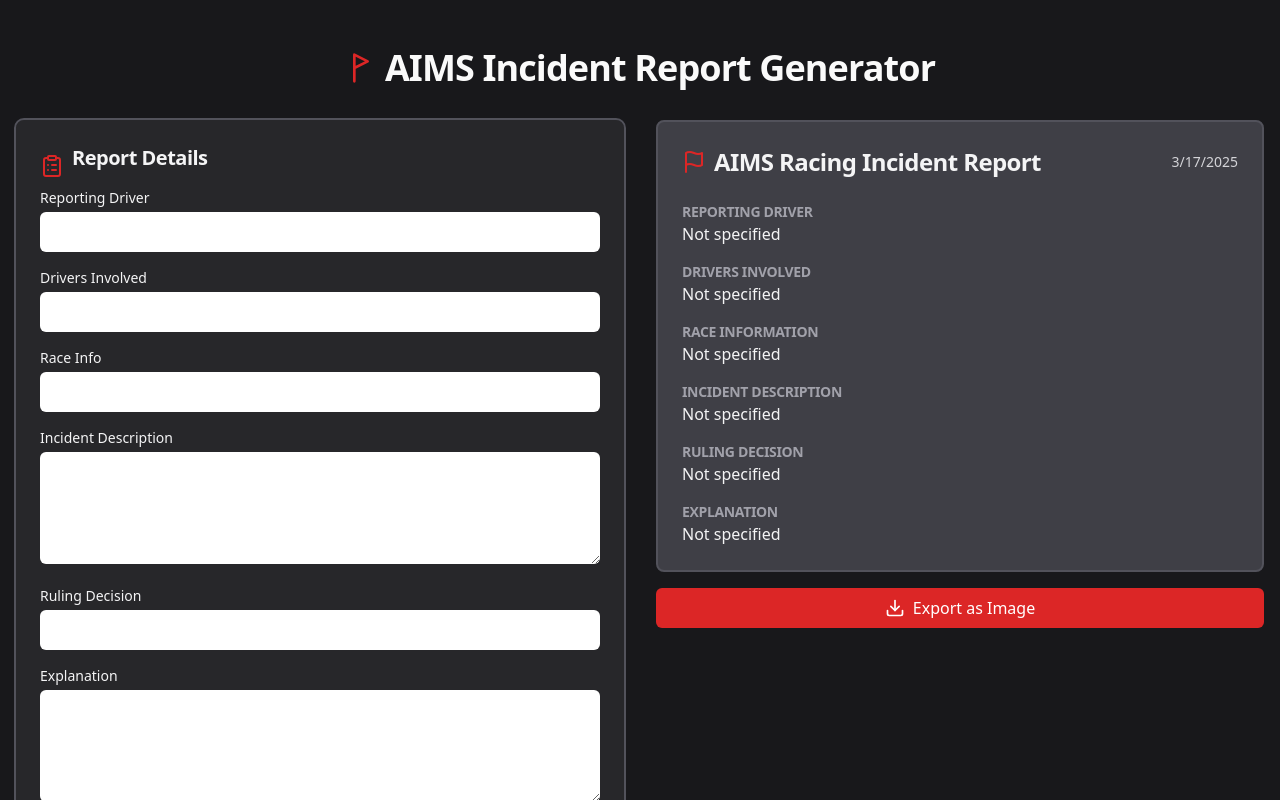
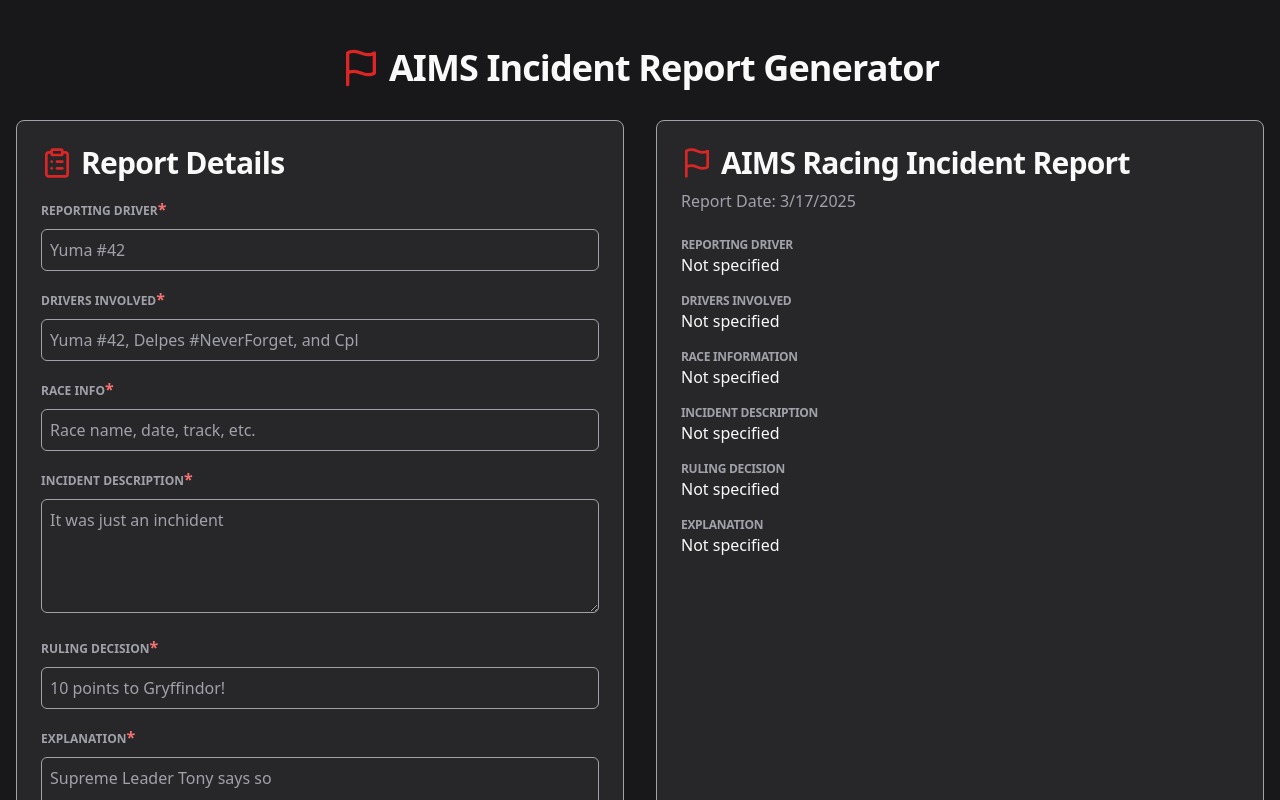
Before and after one commit to FurrerW/aimsReportTool, a React (Vite) app: page / in a window 1280 px wide. Shown: the top 800 px of the page. Built offline with nearby package versions, Linux system fonts and the light colour scheme.

Commit message:
style: enhance color variables and add input styling for better UI consistency

```diff
--- a/src/App.tsx
+++ b/src/App.tsx
@@ -1,6 +1,6 @@
 import React, { useState, useRef } from "react";
 import { toPng } from "html-to-image";
-import { ClipboardList, Flag, Download, FlagTriangleRight } from "lucide-react";
+import { ClipboardList, Flag, Download } from "lucide-react";
 
 interface IncidentReport {
   reportingDriver: string;
@@ -48,184 +48,182 @@ function App() {
       <div id="body-inner-container">
         <header className="py-8 flex items-center justify-center">
           <div className="flex items-center gap-2">
-            <FlagTriangleRight className="h-8 w-8 text-accent" />
+            <Flag className="size-10 text-accent" />
             <h1>AIMS Incident Report Generator</h1>
           </div>
         </header>
 
         <main className="grid grid-cols-1 lg:grid-cols-2 gap-8">
           {/* Input Form */}
-          <section className="bg-muted rounded-lg outline outline-2 outline-zinc-600 p-6">
+          <section className="bg-muted rounded-lg border border-border p-6 space-y-4">
             <div className="flex items-center gap-2">
-              <ClipboardList className="h-6 w-6 text-red-600" />
-              <h2 className="text-xl font-semibold text-zinc-100 mb-4">
-                Report Details
-              </h2>
+              <ClipboardList className="size-8 text-accent" />
+              <h2>Report Details</h2>
             </div>
             <div className="space-y-4">
-              <div>
-                <label className="block text-sm font-medium text-zinc-100 mb-1">
+              <div className="space-y-2">
+                <label htmlFor="reportingDriver" className="required">
                   Reporting Driver
                 </label>
                 <input
+                  id="reportingDriver"
+                  minLength={3}
+                  name="reportingDriver"
+                  onChange={handleInputChange}
+                  placeholder="Yuma #42"
+                  required
                   type="text"
-                  name="reportingDriver"
                   value={report.reportingDriver}
-                  onChange={handleInputChange}
-                  className="w-full px-3 py-2 rounded-md"
                 />
               </div>
 
-              <div>
-                <label className="block text-sm font-medium text-zinc-100 mb-1">
+              <div className="space-y-2">
+                <label htmlFor="driversInvolved" className="required">
                   Drivers Involved
                 </label>
                 <input
+                  id="driversInvolved"
+                  minLength={3}
+                  name="driversInvolved"
+                  onChange={handleInputChange}
+                  placeholder="Yuma #42, Delpes #NeverForget, and Cpl"
+                  required
                   type="text"
-                  name="driversInvolved"
                   value={report.driversInvolved}
-                  onChange={handleInputChange}
-                  className="w-full px-3 py-2 rounded-md"
                 />
               </div>
 
-              <div>
-                <label className="block text-sm font-medium text-zinc-100 mb-1">
+              <div className="space-y-2">
+                <label htmlFor="raceInfo" className="required">
                   Race Info
                 </label>
                 <input
+                  id="raceInfo"
+                  minLength={3}
+                  name="raceInfo"
+                  onChange={handleInputChange}
+                  placeholder="Race name, date, track, etc."
+                  required
                   type="text"
-                  name="raceInfo"
                   value={report.raceInfo}
-                  onChange={handleInputChange}
-                  className="w-full px-3 py-2 rounded-md"
                 />
               </div>
 
-              <div>
-                <label className="block text-sm font-medium text-zinc-100 mb-1">
+              <div className="space-y-2">
+                <label htmlFor="incidentDescription" className="required">
                   Incident Description
                 </label>
                 <textarea
+                  id="incidentDescription"
+                  minLength={12}
                   name="incidentDescription"
+                  onChange={handleInputChange}
+                  placeholder="It was just an inchident"
+                  required
+                  rows={4}
                   value={report.incidentDescription}
-                  onChange={handleInputChange}
-                  rows={4}
-                  className="w-full px-3 py-2 rounded-md"
                 />
               </div>
 
-              <div>
-                <label className="block text-sm font-medium text-zinc-100 mb-1">
+              <div className="space-y-2">
+                <label htmlFor="rulingDecision" className="required">
                   Ruling Decision
                 </label>
                 <input
+                  id="rulingDecision"
+                  minLength={3}
+                  name="rulingDecision"
+                  onChange={handleInputChange}
+                  placeholder="10 points to Gryffindor!"
+                  required
                   type="text"
-                  name="rulingDecision"
                   value={report.rulingDecision}
-                  onChange={handleInputChange}
-                  className="w-full px-3 py-2 rounded-md"
                 />
               </div>
 
-              <div>
-                <label className="block text-sm font-medium text-zinc-100 mb-1">
+              <div className="space-y-2">
+                <label htmlFor="explanation" className="required">
                   Explanation
                 </label>
                 <textarea
+                  id="explanation"
+                  minLength={12}
                   name="explanation"
+                  onChange={handleInputChange}
+                  placeholder="Supreme Leader Tony says so"
+                  required
+                  rows={4}
                   value={report.explanation}
-                  onChange={handleInputChange}
-                  rows={4}
-                  className="w-full px-3 py-2 rounded-md"
                 />
               </div>
             </div>
           </section>
 
           {/* Generated Report */}
-          <div>
-            <div
-              className="bg-zinc-700 rounded-lg border-2 border-zinc-600 p-6 mb-4"
+          <section
+            className="bg-muted rounded-lg border border-border p-6"
             ref={reportRef}
           >
-              <div className="flex items-center justify-between mb-6">
+            <header className="mb-6 grid gap-2">
               <div className="flex items-center gap-2">
-                  <Flag className="h-6 w-6 text-red-600" />
-                  <h2 className="text-2xl font-bold text-zinc-100">
-                    AIMS Racing Incident Report
-                  </h2>
+                <Flag className="size-8 text-accent" />
+                <h2>AIMS Racing Incident Report</h2>
               </div>
-                <div className="text-sm text-zinc-300">
-                  {new Date().toLocaleDateString()}
-                </div>
-              </div>
+              <p>Report Date: {new Date().toLocaleDateString()}</p>
+            </header>
 
-              <div className="space-y-4">
+            <section className="space-y-4">
               <div>
-                  <h3 className="text-sm font-semibold text-zinc-400">
-                    REPORTING DRIVER
-                  </h3>
-                  <p className="text-zinc-100">
+                <h3 className="report-label">REPORTING DRIVER</h3>
+                <p className="text-foreground">
                   {report.reportingDriver || "Not specified"}
                 </p>
               </div>
 
               <div>
-                  <h3 className="text-sm font-semibold text-zinc-400">
-                    DRIVERS INVOLVED
-                  </h3>
-                  <p className="text-zinc-100">
+                <h3 className="report-label">DRIVERS INVOLVED</h3>
+                <p className="text-foreground">
                   {report.driversInvolved || "Not specified"}
                 </p>
               </div>
 
               <div>
-                  <h3 className="text-sm font-semibold text-zinc-400">
-                    RACE INFORMATION
-                  </h3>
-                  <p className="text-zinc-100">
+                <h3 className="report-label">RACE INFORMATION</h3>
+                <p className="text-foreground">
                   {report.raceInfo || "Not specified"}
                 </p>
               </div>
 
               <div>
-                  <h3 className="text-sm font-semibold text-zinc-400">
-                    INCIDENT DESCRIPTION
-                  </h3>
-                  <p className="text-zinc-100 whitespace-pre-line">
+                <h3 className="report-label">INCIDENT DESCRIPTION</h3>
+                <p className="text-foreground whitespace-pre-line">
                   {report.incidentDescription || "Not specified"}
                 </p>
               </div>
 
               <div>
-                  <h3 className="text-sm font-semibold text-zinc-400">
-                    RULING DECISION
-                  </h3>
-                  <p className="text-zinc-100">
+                <h3 className="report-label">RULING DECISION</h3>
+                <p className="text-foreground">
                   {report.rulingDecision || "Not specified"}
                 </p>
               </div>
 
               <div>
-                  <h3 className="text-sm font-semibold text-zinc-400">
-                    EXPLANATION
-                  </h3>
-                  <p className="text-zinc-100 whitespace-pre-line">
+                <h3 className="report-label">EXPLANATION</h3>
+                <p className="text-foreground whitespace-pre-line">
                   {report.explanation || "Not specified"}
                 </p>
               </div>
-              </div>
-            </div>
+            </section>
+          </section>
 
           <button
             onClick={handleExport}
-              className="w-full flex items-center justify-center gap-2 bg-red-600 text-white py-2 px-4 rounded-md hover:bg-red-700 transition-colors"
+            className="w-full flex items-center justify-center gap-2 bg-accent text-accentForeground py-2 px-4 rounded-md hover:bg-accent/80 active:bg-accent/70 transition-colors"
           >
-              <Download className="h-5 w-5" />
+            <Download className="size-5" />
             Export as Image
           </button>
-          </div>
         </main>
       </div>
     </div>
--- a/src/index.css
+++ b/src/index.css
@@ -26,11 +26,12 @@
     --color-error: 0 90.6% 70.8%;
     --color-error-foreground: 0 74.7% 15.5%;
 
-    --color-border: 240 4.9% 83.9%;
+    --color-border: 240 5% 64.9%;
     --color-outline: 240 4.9% 83.9%;
     --color-ring: 240 5% 64.9%;
 
     --color-accent: 0 72.2% 50.6%;
+    --color-accent-foreground: 0 0% 98%;
   }
   * {
     @apply min-w-0;
@@ -61,6 +62,30 @@
   h3 {
     @apply text-2xl;
   }
+
+  input,
+  textarea {
+    @apply bg-transparent border border-border text-foreground focus:outline-none w-full p-2 rounded-md placeholder:text-foregroundMuted focus:border-primary transition-colors;
+  }
+
+  input:not(:placeholder-shown):valid,
+  textarea:not(:placeholder-shown):valid {
+    @apply border-success;
+  }
+
+  input:not(:placeholder-shown):invalid,
+  textarea:not(:placeholder-shown):invalid {
+    @apply border-error;
+  }
+
+  label,
+  .report-label {
+    @apply text-foregroundMuted uppercase text-xs font-semibold;
+  }
+
+  .required:after {
+    @apply content-['*'] text-error text-base;
+  }
 }
 
 @media (prefers-reduced-motion: reduce) {
--- a/tailwind.config.js
+++ b/tailwind.config.js
@@ -23,6 +23,7 @@ export default {
         outline: "hsl(var(--color-outline))",
         ring: "hsl(var(--color-ring))",
         accent: "hsl(var(--color-accent))",
+        accentForeground: "hsl(var(--color-accent-foreground))",
       },
     },
   },
```
Lines whose indentation alone changed are shown as unchanged.
